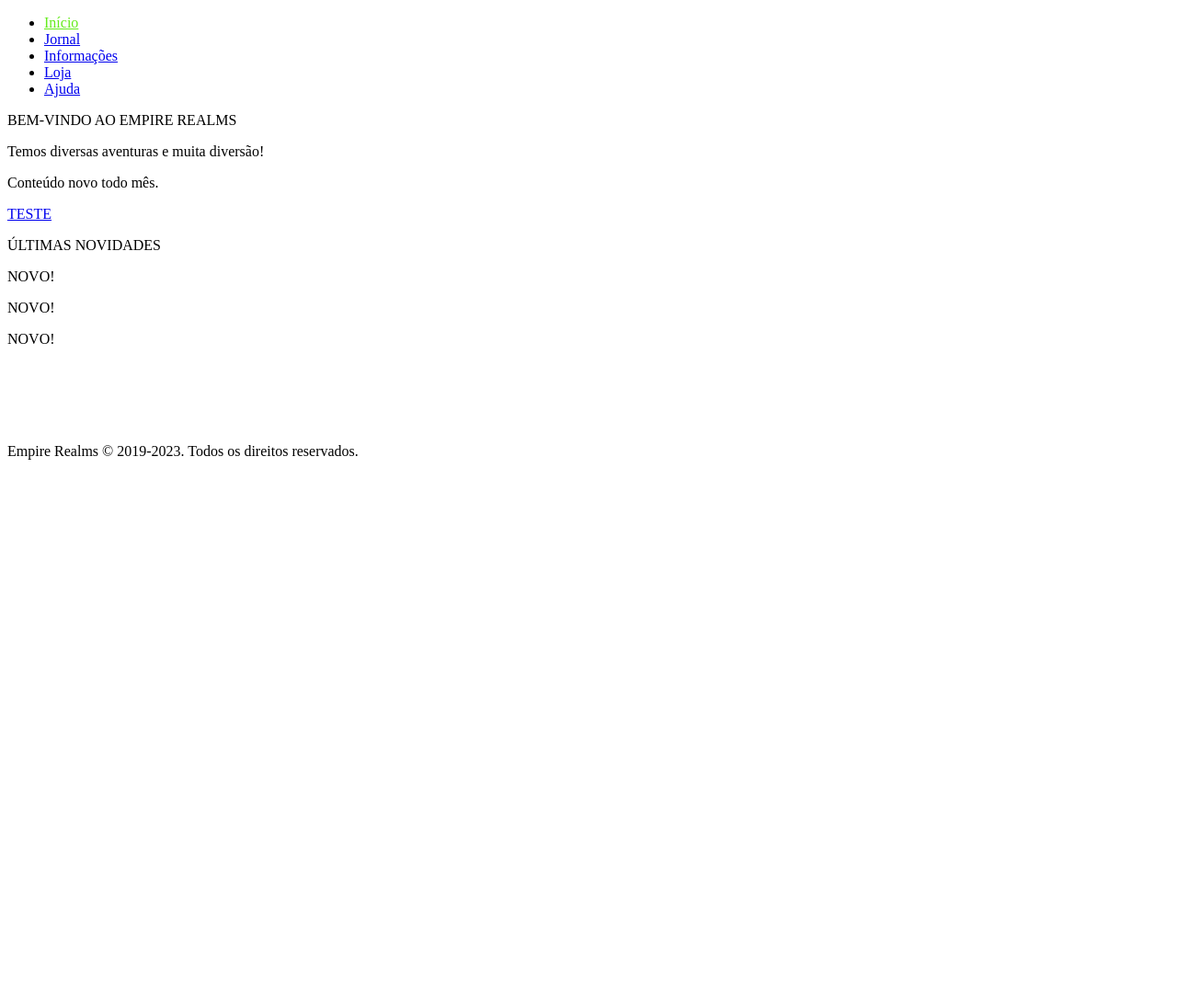
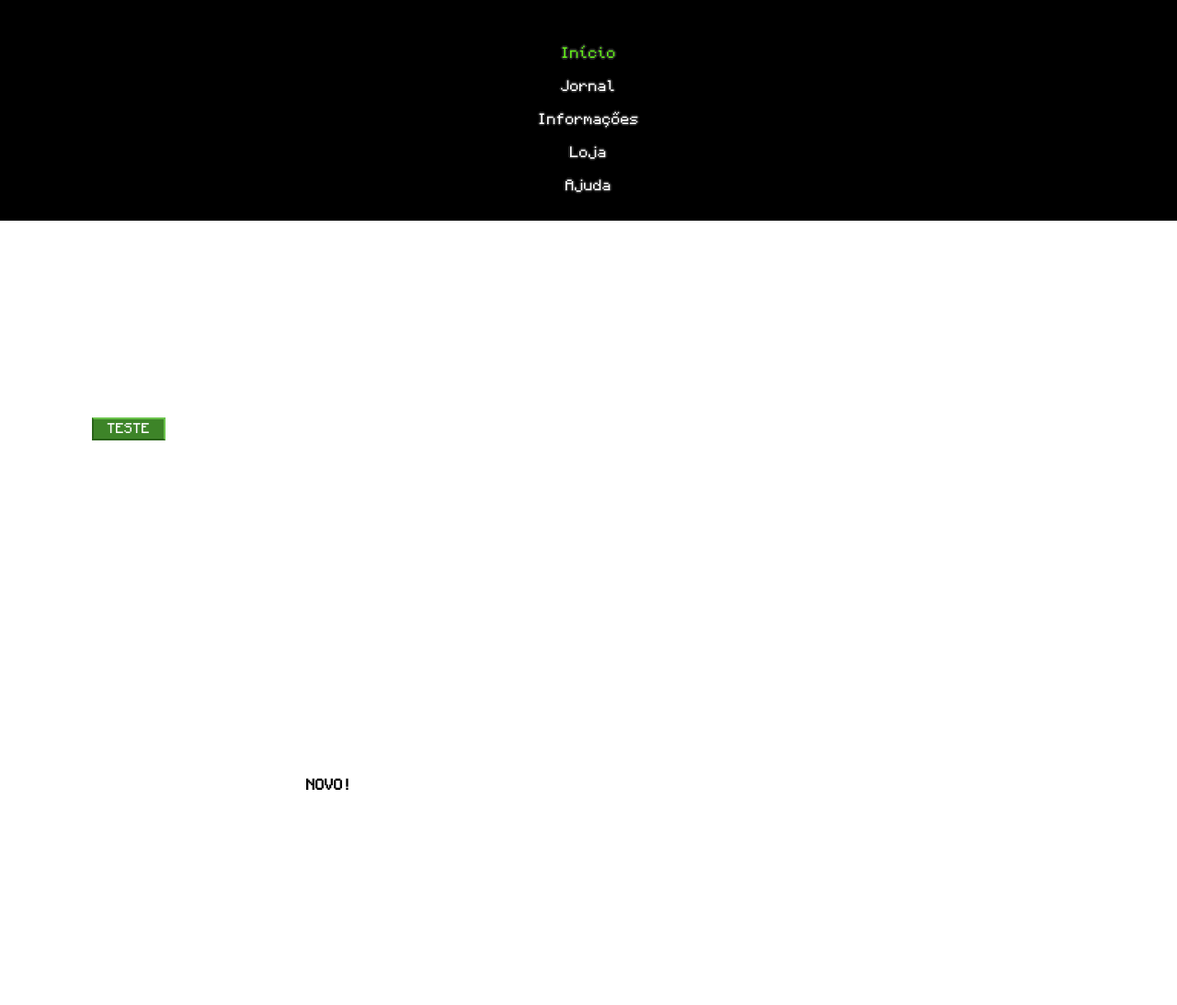
Before and after one commit to moonharl/CapyIsland, a plain HTML site: page main/inicio.html in a window 1280 px wide. Shown: the top 1093 px of the page at 92% size. Before the commit the page ends 800 px from the top, so only its background shows below. Drawn offline with Linux system fonts and the light colour scheme.

Commit message:
Atualizar o inicio.html

```diff
--- a/main/inicio.html
+++ b/main/inicio.html
@@ -9,9 +9,7 @@
     <link rel="icon" type="image/png" href="ER-16px.png" sizes="16x16" />
     <title>Início</title>
 
-    <link rel="stylesheet" href="css/style.css">
-    <script src="https://mcapi.us/scripts/minecraft.min.js"></script>
-    <script src="js/core.js"></script>
+    <link rel="stylesheet" href="css/global.css">
 </head>
 
 <body>
@@ -21,7 +19,7 @@
         <div class="menu">
             <nav>
                 <ul>
-                    <li><a style="color: rgb(100, 235, 28);" href="./index.html">Início</a></li>
+                    <li><a style="color: rgb(100, 235, 28);" href="./inicio.html">Início</a></li>
                     <li><a href="./news.html">Jornal</a></li>
                     <li><a href="./information.html">Informações</a></li>
                     <li><a href="./shop.html">Loja</a></li>
```
